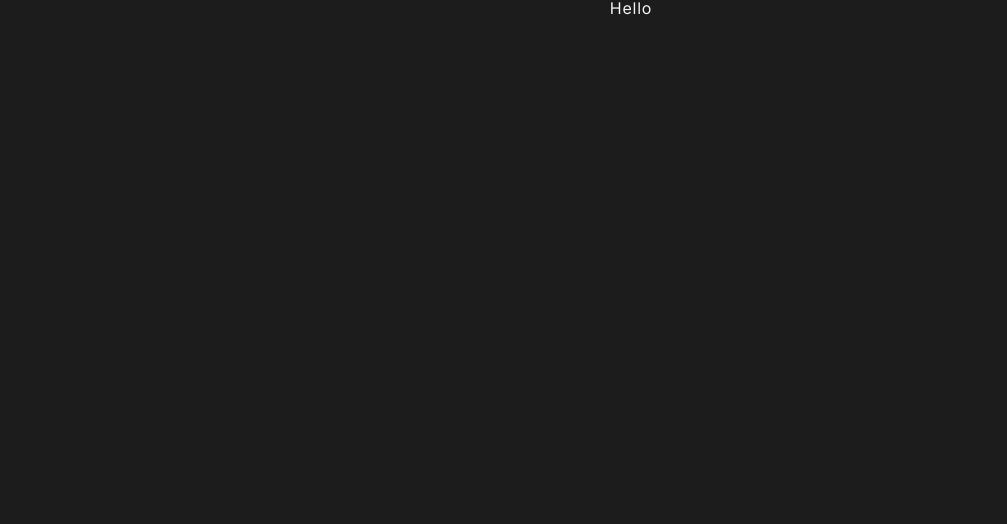
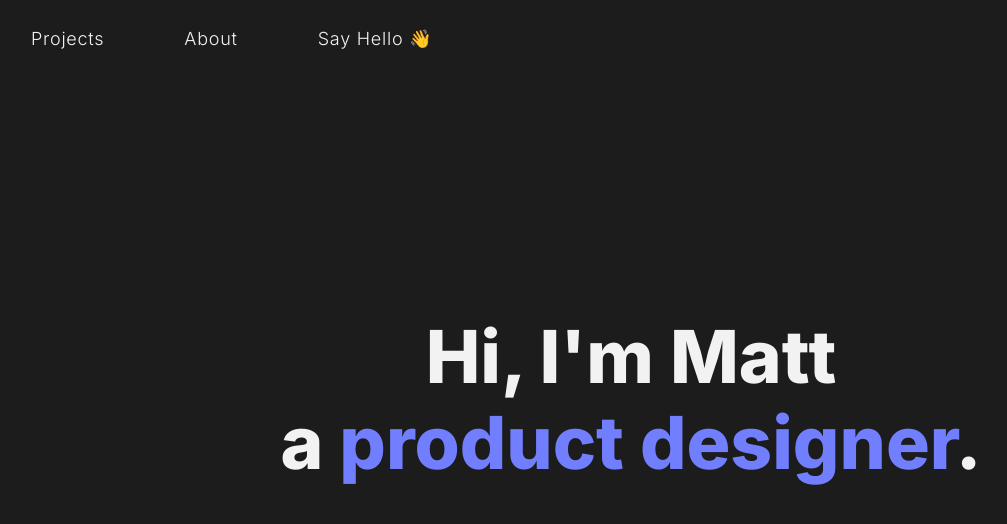
Before and after one commit to Qualley/portfolio-2022, a plain HTML site: page index.html in a window 1280 px wide. Shown: the whole page, without its empty margins (9-1016 px from the left). Drawn offline with Linux system fonts and the light colour scheme.

Commit message:
Adding mixins, starting to build out grid

```diff
--- a/index.html
+++ b/index.html
@@ -11,8 +11,19 @@
 
     <body>
 
-        <!-- Start Building :) -->
-        <p>Hello</p>
+        <!-- Navigation -->
+        <nav id="mainNav">
+            <a href="#">Projects</a>
+            <a href="#">About</a>
+            <a href="#">Say Hello 👋</a>
+        </nav>
+
+        <!-- Header :) -->
+        <section class="hero grid">
+            <div class="span-3">
+                <h1>Hi, I'm Matt <br> a <span>product designer</span>.</h1>
+            </div>
+        </section>
 
     </body>
 
--- /dev/null
+++ b/scss/abstracts.scss/_mixins.scss
@@ -0,0 +1,28 @@
+// Typography
+@mixin paragraph {
+    font-size: 18px;
+    line-height: 38px;
+    font-weight: 300;
+    letter-spacing: 0.75px;
+}
+
+// Flex
+@mixin flex {
+    display: flex;
+    flex-direction: column;
+    align-content: flex-start;
+}
+
+@mixin flex-row {
+    display: flex;
+    flex-direction: row;
+    align-content: flex-start;
+}
+
+@mixin flex-center {
+    display: flex;
+    flex-direction: column;
+    justify-content: center;
+    align-items: center;
+    align-content: center;
+}
--- a/scss/abstracts.scss/_variables.scss
+++ b/scss/abstracts.scss/_variables.scss
@@ -5,4 +5,5 @@ $fill-canvas: #1C1C1C;
 $fill-light: #F2F2F2;
 $fill-surface: #1F1F1F;
 $text-default: #F2F2F2;
+$text-highlight: #717FFE;
 $text-quiet: #C8C8D0;
--- a/scss/base.scss/_typography.scss
+++ b/scss/base.scss/_typography.scss
@@ -5,9 +5,24 @@ body {
     font-family: Inter, system-ui, -apple-system, BlinkMacSystemFont, 'Segoe UI', Roboto, Oxygen, Ubuntu, Cantarell, 'Open Sans', 'Helvetica Neue', sans-serif;
     color: $text-default;
 
+    h1 {
+        font-weight: 800;
+        font-size: 73px;
+        line-height: 86px;
+
+        span {
+            color: $text-highlight;
+        }
+    }
+
     p {
-        font-size: 16px;
-        letter-spacing: 0.75px;
+        @include paragraph()
+    }
+
+    a {
+        @include paragraph();
+        text-decoration: none;
+        color: $text-default;
     }
 
 }
--- a/scss/components.scss/_navigation.scss
+++ b/scss/components.scss/_navigation.scss
@@ -1 +1,12 @@
 // Global Navigation
+#mainNav {
+    position: absolute;
+    top: 0;
+    display: flex;
+    flex-direction: row;
+    width: 100%;
+
+    a {
+        margin: 20px 40px;
+    }
+}
--- a/scss/layout.scss/_body.scss
+++ b/scss/layout.scss/_body.scss
@@ -1,9 +1,10 @@
 body {
-    min-height: 100vh;
+    position: relative;
     overflow-x: hidden;
     display: flex;
+    flex-direction:column;
     justify-content: center;
     align-items: flex-start;
-    align-content: center;
+    align-content: flex-start;
     background-color: $fill-canvas;
   }
--- a/scss/layout.scss/_grid.scss
+++ b/scss/layout.scss/_grid.scss
@@ -1 +1,14 @@
 // Grid structure
+.grid {
+    position: relative;
+    display: grid;
+    margin: 0 auto;
+    gap: 20px;
+    grid-template-columns: repeat(3, 1fr);
+    width: 100%;
+    max-width: 1440px;
+
+    .span-3 {
+        grid-column: span 3;
+    }
+}
--- a/scss/pages.scss/_home.scss
+++ b/scss/pages.scss/_home.scss
@@ -0,0 +1,6 @@
+.hero {
+    position: relative;
+    @include flex-center;
+    height: 100vh;
+    text-align: center;
+}
--- a/scss/styles.scss
+++ b/scss/styles.scss
@@ -1,3 +1,4 @@
+@import './abstracts.scss/mixins';
 @import './abstracts.scss/variables';
 @import './base.scss/reset';
 @import './base.scss/typography';
```
Also changed, not shown: styles.css.
